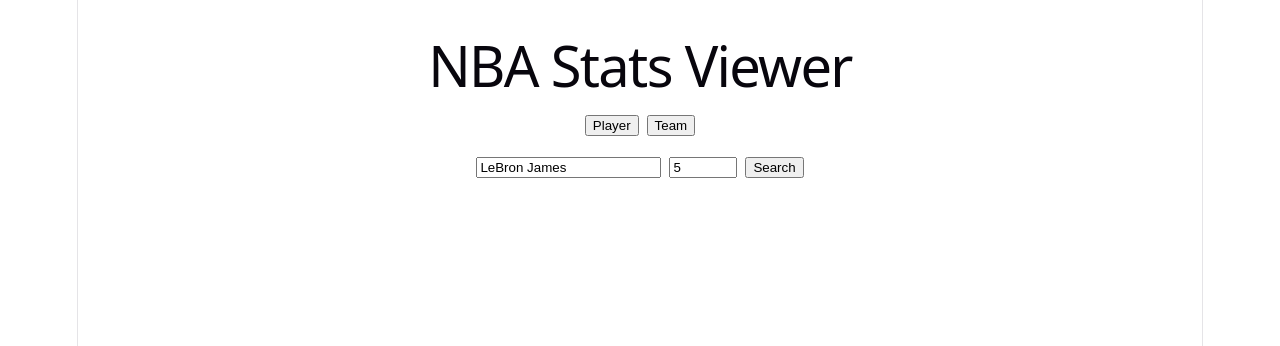
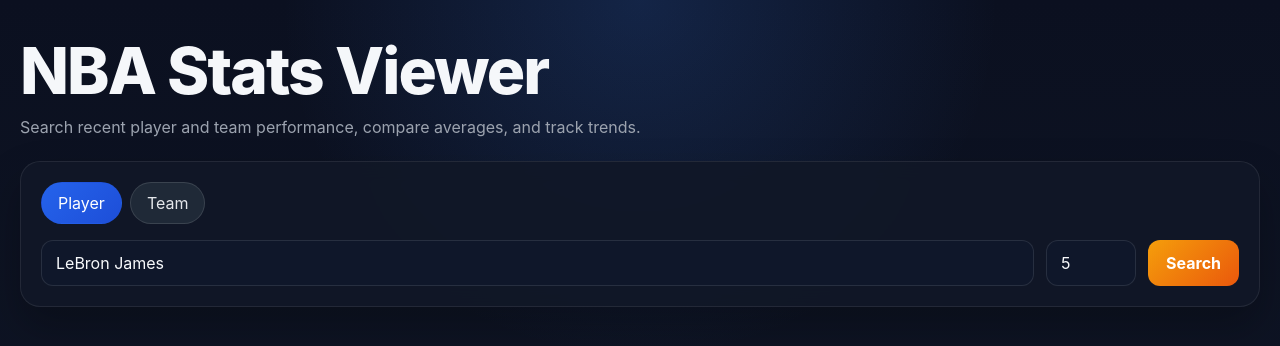
Before and after one commit to XTK99/BasketballStats, a React app in the folder frontend/: page / in a window 1280 px wide. Shown: the top 346 px of the page. Built offline with nearby package versions, Linux system fonts and the light colour scheme; the HTML template or start-up script is replaced by a standard one.

Commit message:
made ui look nice

```diff
--- a/frontend/src/App.css
+++ b/frontend/src/App.css
@@ -1,184 +1,268 @@
-.counter {
-  font-size: 16px;
-  padding: 5px 10px;
-  border-radius: 5px;
-  color: var(--accent);
-  background: var(--accent-bg);
-  border: 2px solid transparent;
-  transition: border-color 0.3s;
+* {
+  box-sizing: border-box;
+}
+
+:root {
+  font-family: Inter, system-ui, Avenir, Helvetica, Arial, sans-serif;
+  color: #f5f7fa;
+  background: #0b1020;
+}
+
+body {
+  margin: 0;
+  min-width: 320px;
+  min-height: 100vh;
+  background:
+    radial-gradient(circle at top, rgba(59, 130, 246, 0.18), transparent 35%),
+    linear-gradient(180deg, #0b1020 0%, #111827 100%);
+  color: #f5f7fa;
+}
+
+button,
+input,
+select {
+  font: inherit;
+}
+
+.app-shell {
+  max-width: 1400px;
+  margin: 0 auto;
+  padding: 32px 20px 48px;
+}
+
+.app-header {
   margin-bottom: 24px;
+}
 
-  &:hover {
-    border-color: var(--accent-border);
+.app-title {
+  margin: 0;
+  font-size: clamp(2rem, 5vw, 4rem);
+  font-weight: 800;
+  letter-spacing: -0.03em;
+}
+
+.app-subtitle {
+  margin-top: 8px;
+  color: #9ca3af;
+  font-size: 1rem;
+}
+
+.toolbar-card,
+.panel-card,
+.summary-card,
+.table-card {
+  background: rgba(17, 24, 39, 0.9);
+  border: 1px solid rgba(255, 255, 255, 0.08);
+  border-radius: 20px;
+  box-shadow: 0 20px 40px rgba(0, 0, 0, 0.25);
+  backdrop-filter: blur(10px);
+}
+
+.toolbar-card {
+  padding: 20px;
+  margin-bottom: 20px;
+}
+
+.mode-toggle {
+  display: inline-flex;
+  gap: 8px;
+  margin-bottom: 16px;
+}
+
+.mode-button {
+  border: 1px solid rgba(255, 255, 255, 0.12);
+  background: #1f2937;
+  color: #e5e7eb;
+  padding: 10px 16px;
+  border-radius: 999px;
+  cursor: pointer;
+  transition: 0.2s ease;
+}
+
+.mode-button:hover {
+  transform: translateY(-1px);
+  background: #273449;
+}
+
+.mode-button.active {
+  background: linear-gradient(135deg, #2563eb, #1d4ed8);
+  color: white;
+  border-color: transparent;
+}
+
+.search-row {
+  display: flex;
+  flex-wrap: wrap;
+  gap: 12px;
+}
+
+.search-input,
+.search-select,
+.search-number {
+  background: #0f172a;
+  color: #f8fafc;
+  border: 1px solid rgba(255, 255, 255, 0.1);
+  border-radius: 12px;
+  padding: 12px 14px;
+}
+
+.search-input {
+  flex: 1 1 260px;
+  min-width: 220px;
+}
+
+.search-number {
+  width: 90px;
+}
+
+.search-select {
+  min-width: 180px;
+}
+
+.search-button {
+  background: linear-gradient(135deg, #f59e0b, #ea580c);
+  color: white;
+  border: none;
+  border-radius: 12px;
+  padding: 12px 18px;
+  font-weight: 700;
+  cursor: pointer;
+  transition: 0.2s ease;
+}
+
+.search-button:hover {
+  transform: translateY(-1px);
+  filter: brightness(1.05);
+}
+
+.search-button:disabled {
+  opacity: 0.7;
+  cursor: not-allowed;
+  transform: none;
+}
+
+.status-error {
+  margin: 16px 0 0;
+  color: #fca5a5;
+}
+
+.results-header {
+  margin: 24px 0 18px;
+}
+
+.results-title {
+  margin: 0;
+  font-size: 2rem;
+  font-weight: 750;
+}
+
+.results-meta {
+  margin-top: 6px;
+  color: #9ca3af;
+}
+
+.summary-grid {
+  display: grid;
+  grid-template-columns: repeat(auto-fit, minmax(140px, 1fr));
+  gap: 14px;
+  margin-bottom: 20px;
+}
+
+.summary-card {
+  padding: 16px;
+}
+
+.summary-label {
+  font-size: 0.85rem;
+  color: #9ca3af;
+  margin-bottom: 8px;
+}
+
+.summary-value {
+  font-size: 1.7rem;
+  font-weight: 800;
+  color: #f8fafc;
+}
+
+.panel-card {
+  padding: 18px;
+  margin-bottom: 20px;
+}
+
+.panel-title {
+  margin: 0 0 14px;
+  font-size: 1.1rem;
+  font-weight: 700;
+}
+
+.table-card {
+  padding: 0;
+  overflow: hidden;
+}
+
+.table-scroll {
+  overflow-x: auto;
+}
+
+.game-table {
+  width: 100%;
+  min-width: 1100px;
+  border-collapse: collapse;
+}
+
+.game-table thead {
+  background: #111827;
+}
+
+.game-table th,
+.game-table td {
+  padding: 12px 14px;
+  text-align: left;
+  border-bottom: 1px solid rgba(255, 255, 255, 0.06);
+  white-space: nowrap;
+}
+
+.game-table th {
+  font-size: 0.84rem;
+  color: #cbd5e1;
+  text-transform: uppercase;
+  letter-spacing: 0.04em;
+}
+
+.game-table td {
+  color: #f8fafc;
+}
+
+.game-table tbody tr:hover {
+  background: rgba(255, 255, 255, 0.03);
+}
+
+.result-pill {
+  display: inline-block;
+  min-width: 34px;
+  text-align: center;
+  padding: 5px 9px;
+  border-radius: 999px;
+  font-size: 0.82rem;
+  font-weight: 700;
+}
+
+.result-win {
+  background: rgba(34, 197, 94, 0.18);
+  color: #86efac;
+}
+
+.result-loss {
+  background: rgba(239, 68, 68, 0.18);
+  color: #fca5a5;
+}
+
+@media (max-width: 700px) {
+  .app-shell {
+    padding: 20px 14px 36px;
   }
-  &:focus-visible {
-    outline: 2px solid var(--accent);
-    outline-offset: 2px;
+
+  .results-title {
+    font-size: 1.5rem;
   }
 }
-
-.hero {
-  position: relative;
-
-  .base,
-  .framework,
-  .vite {
-    inset-inline: 0;
-    margin: 0 auto;
-  }
-
-  .base {
-    width: 170px;
-    position: relative;
-    z-index: 0;
-  }
-
-  .framework,
-  .vite {
-    position: absolute;
-  }
-
-  .framework {
-    z-index: 1;
-    top: 34px;
-    height: 28px;
-    transform: perspective(2000px) rotateZ(300deg) rotateX(44deg) rotateY(39deg)
-      scale(1.4);
-  }
-
-  .vite {
-    z-index: 0;
-    top: 107px;
-    height: 26px;
-    width: auto;
-    transform: perspective(2000px) rotateZ(300deg) rotateX(40deg) rotateY(39deg)
-      scale(0.8);
-  }
-}
-
-#center {
-  display: flex;
-  flex-direction: column;
-  gap: 25px;
-  place-content: center;
-  place-items: center;
-  flex-grow: 1;
-
-  @media (max-width: 1024px) {
-    padding: 32px 20px 24px;
-    gap: 18px;
-  }
-}
-
-#next-steps {
-  display: flex;
-  border-top: 1px solid var(--border);
-  text-align: left;
-
-  & > div {
-    flex: 1 1 0;
-    padding: 32px;
-    @media (max-width: 1024px) {
-      padding: 24px 20px;
-    }
-  }
-
-  .icon {
-    margin-bottom: 16px;
-    width: 22px;
-    height: 22px;
-  }
-
-  @media (max-width: 1024px) {
-    flex-direction: column;
-    text-align: center;
-  }
-}
-
-#docs {
-  border-right: 1px solid var(--border);
-
-  @media (max-width: 1024px) {
-    border-right: none;
-    border-bottom: 1px solid var(--border);
-  }
-}
-
-#next-steps ul {
-  list-style: none;
-  padding: 0;
-  display: flex;
-  gap: 8px;
-  margin: 32px 0 0;
-
-  .logo {
-    height: 18px;
-  }
-
-  a {
-    color: var(--text-h);
-    font-size: 16px;
-    border-radius: 6px;
-    background: var(--social-bg);
-    display: flex;
-    padding: 6px 12px;
-    align-items: center;
-    gap: 8px;
-    text-decoration: none;
-    transition: box-shadow 0.3s;
-
-    &:hover {
-      box-shadow: var(--shadow);
-    }
-    .button-icon {
-      height: 18px;
-      width: 18px;
-    }
-  }
-
-  @media (max-width: 1024px) {
-    margin-top: 20px;
-    flex-wrap: wrap;
-    justify-content: center;
-
-    li {
-      flex: 1 1 calc(50% - 8px);
-    }
-
-    a {
-      width: 100%;
-      justify-content: center;
-      box-sizing: border-box;
-    }
-  }
-}
-
-#spacer {
-  height: 88px;
-  border-top: 1px solid var(--border);
-  @media (max-width: 1024px) {
-    height: 48px;
-  }
-}
-
-.ticks {
-  position: relative;
-  width: 100%;
-
-  &::before,
-  &::after {
-    content: '';
-    position: absolute;
-    top: -4.5px;
-    border: 5px solid transparent;
-  }
-
-  &::before {
-    left: 0;
-    border-left-color: var(--border);
-  }
-  &::after {
-    right: 0;
-    border-right-color: var(--border);
-  }
-}
--- a/frontend/src/App.jsx
+++ b/frontend/src/App.jsx
@@ -6,6 +6,7 @@ import SummaryCards from "./components/SummaryCards";
 import GameLogTable from "./components/GameLogTable";
 import StatSelector from "./components/StatSelector";
 import StatChart from "./components/StatChart";
+import "./App.css";
 
 function App() {
   const [mode, setMode] = useState("player");
@@ -39,9 +40,16 @@ function App() {
   const title = mode === "player" ? data?.player : data?.teamName;
 
   return (
-    <div style={{ padding: "20px" }}>
-      <h1>NBA Stats Viewer</h1>
+    <div className="app-shell">
+      <header className="app-header">
+        <h1 className="app-title">NBA Stats Viewer</h1>
+        <p className="app-subtitle">
+          Search recent player and team performance, compare averages, and track
+          trends.
+        </p>
+      </header>
 
+      <section className="toolbar-card">
         <ModeToggle
           mode={mode}
           setMode={setMode}
@@ -60,25 +68,30 @@ function App() {
           loading={loading}
         />
 
-      {error && <p style={{ color: "red" }}>{error}</p>}
+        {error && <p className="status-error">{error}</p>}
+      </section>
 
       {data && (
-        <div>
-          <h2>{title}</h2>
-          <p>Season: {data.season}</p>
-          <p>Games: {data.count}</p>
+        <>
+          <section className="results-header">
+            <h2 className="results-title">{title}</h2>
+            <div className="results-meta">
+              Season: {data.season} • Games: {data.count}
+            </div>
+          </section>
 
           <SummaryCards averages={data.averages} />
 
+          <section className="panel-card">
             <StatSelector
               selectedStat={selectedStat}
               setSelectedStat={setSelectedStat}
             />
-
             <StatChart games={data.games} selectedStat={selectedStat} />
+          </section>
 
           <GameLogTable games={data.games} />
-        </div>
+        </>
       )}
     </div>
   );
--- a/frontend/src/components/ModeToggle.jsx
+++ b/frontend/src/components/ModeToggle.jsx
@@ -7,11 +7,17 @@ function ModeToggle({ mode, setMode, setSearchValue, setData, setError }) {
   }
 
   return (
-    <div style={{ marginBottom: "16px" }}>
-      <button onClick={() => handleModeChange("player")}>Player</button>
+    <div className="mode-toggle">
       <button
+        className={`mode-button ${mode === "player" ? "active" : ""}`}
+        onClick={() => handleModeChange("player")}
+      >
+        Player
+      </button>
+
+      <button
+        className={`mode-button ${mode === "team" ? "active" : ""}`}
         onClick={() => handleModeChange("team")}
-        style={{ marginLeft: "8px" }}
       >
         Team
       </button>
--- a/frontend/src/components/SearchBar.jsx
+++ b/frontend/src/components/SearchBar.jsx
@@ -8,8 +8,9 @@ function SearchBar({
   loading,
 }) {
   return (
-    <div style={{ marginBottom: "20px" }}>
+    <div className="search-row">
       <input
+        className="search-input"
         type="text"
         value={searchValue}
         onChange={(e) => setSearchValue(e.target.value)}
@@ -19,18 +20,18 @@ function SearchBar({
       />
 
       <input
+        className="search-number"
         type="number"
         value={last}
         onChange={(e) => setLast(Number(e.target.value))}
         min="1"
         max="20"
-        style={{ marginLeft: "8px", width: "60px" }}
       />
 
       <button
+        className="search-button"
         onClick={handleSearch}
         disabled={loading}
-        style={{ marginLeft: "8px" }}
       >
         {loading ? "Loading..." : "Search"}
       </button>
--- a/frontend/src/index.css
+++ b/frontend/src/index.css
@@ -1,111 +1,12 @@
-:root {
-  --text: #6b6375;
-  --text-h: #08060d;
-  --bg: #fff;
-  --border: #e5e4e7;
-  --code-bg: #f4f3ec;
-  --accent: #aa3bff;
-  --accent-bg: rgba(170, 59, 255, 0.1);
-  --accent-border: rgba(170, 59, 255, 0.5);
-  --social-bg: rgba(244, 243, 236, 0.5);
-  --shadow:
-    rgba(0, 0, 0, 0.1) 0 10px 15px -3px, rgba(0, 0, 0, 0.05) 0 4px 6px -2px;
-
-  --sans: system-ui, 'Segoe UI', Roboto, sans-serif;
-  --heading: system-ui, 'Segoe UI', Roboto, sans-serif;
-  --mono: ui-monospace, Consolas, monospace;
-
-  font: 18px/145% var(--sans);
-  letter-spacing: 0.18px;
-  color-scheme: light dark;
-  color: var(--text);
-  background: var(--bg);
-  font-synthesis: none;
-  text-rendering: optimizeLegibility;
-  -webkit-font-smoothing: antialiased;
-  -moz-osx-font-smoothing: grayscale;
-
-  @media (max-width: 1024px) {
-    font-size: 16px;
-  }
-}
-
-@media (prefers-color-scheme: dark) {
-  :root {
-    --text: #9ca3af;
-    --text-h: #f3f4f6;
-    --bg: #16171d;
-    --border: #2e303a;
-    --code-bg: #1f2028;
-    --accent: #c084fc;
-    --accent-bg: rgba(192, 132, 252, 0.15);
-    --accent-border: rgba(192, 132, 252, 0.5);
-    --social-bg: rgba(47, 48, 58, 0.5);
-    --shadow:
-      rgba(0, 0, 0, 0.4) 0 10px 15px -3px, rgba(0, 0, 0, 0.25) 0 4px 6px -2px;
-  }
-
-  #social .button-icon {
-    filter: invert(1) brightness(2);
-  }
+html,
+body,
+#root {
+  margin: 0;
+  padding: 0;
+  width: 100%;
+  min-height: 100%;
 }
 
 body {
-  margin: 0;
+  min-width: 320px;
 }
-
-#root {
-  width: 1126px;
-  max-width: 100%;
-  margin: 0 auto;
-  text-align: center;
-  border-inline: 1px solid var(--border);
-  min-height: 100svh;
-  display: flex;
-  flex-direction: column;
-  box-sizing: border-box;
-}
-
-h1,
-h2 {
-  font-family: var(--heading);
-  font-weight: 500;
-  color: var(--text-h);
-}
-
-h1 {
-  font-size: 56px;
-  letter-spacing: -1.68px;
-  margin: 32px 0;
-  @media (max-width: 1024px) {
-    font-size: 36px;
-    margin: 20px 0;
-  }
-}
-h2 {
-  font-size: 24px;
-  line-height: 118%;
-  letter-spacing: -0.24px;
-  margin: 0 0 8px;
-  @media (max-width: 1024px) {
-    font-size: 20px;
-  }
-}
-p {
-  margin: 0;
-}
-
-code,
-.counter {
-  font-family: var(--mono);
-  display: inline-flex;
-  border-radius: 4px;
-  color: var(--text-h);
-}
-
-code {
-  font-size: 15px;
-  line-height: 135%;
-  padding: 4px 8px;
-  background: var(--code-bg);
-}
```
Also changed, not shown: frontend/src/components/GameLogTable.jsx (+13 -4 lines), frontend/src/components/StatChart.jsx (+31 -12 lines), frontend/src/components/StatSelector.jsx (+4 -6 lines), frontend/src/components/SummaryCards.jsx (+16 -22 lines). Lines whose indentation alone changed are shown as unchanged.
